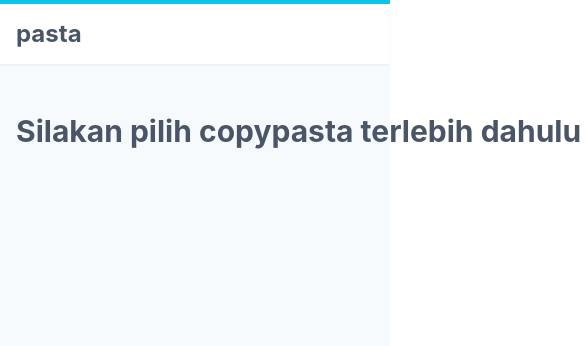
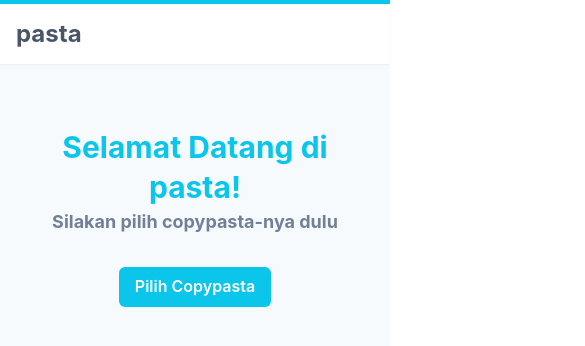
Before and after one commit to stevemc4/pasta, a Next.js app: page / in a window 390 px wide. Shown: the top 346 px of the page, 585 px wide, since content can reach past the window. Built offline with nearby package versions, Linux system fonts and the light colour scheme.

Commit message:
Added selection sheet for mobile

```diff
--- /dev/null
+++ b/src/components/CopypastaSheet/index.tsx
@@ -0,0 +1,64 @@
+import React from 'react'
+import { Drawer, DrawerBody, DrawerContent, DrawerOverlay, DrawerHeader, List, Button, ListItem, Text } from '@chakra-ui/react'
+
+import Templates from '../../templates'
+import Template from '../../types/Template'
+
+interface Props {
+  isOpen: boolean,
+  onClose: () => void,
+  onSelect: (template: Template) => void
+}
+
+const CopypastaSheet = ({ isOpen, onClose, onSelect }: Props): React.ReactElement => {
+  return (
+    <Drawer
+      isOpen={isOpen}
+      onClose={onClose}
+      placement="bottom"
+    >
+      <DrawerOverlay>
+        <DrawerContent>
+          <DrawerHeader>
+            <Text color="cyan.400">Daftar Copypasta</Text>
+          </DrawerHeader>
+          <DrawerBody ml={-2}>
+          <List listStyleType="none">
+            {Templates.map(item => (
+              <ListItem
+                key={item.name}
+              >
+                <Button
+                  justifyContent="start"
+                  bg="transparent"
+                  color="gray.600"
+                  width="100%"
+                  px="2"
+                  py="6"
+                  borderRadius="4px"
+                  transition="background 0.2s"
+                  cursor="pointer"
+                  _hover={{
+                    bg: 'cyan.100'
+                  }}
+                  onClick={() => onSelect(item)}
+                >
+                  <Text fontSize="xl">{item.name}</Text>
+                </Button>
+              </ListItem>
+            ))}
+            </List>
+          </DrawerBody>
+        </DrawerContent>
+      </DrawerOverlay>
+    </Drawer>
+  )
+}
+
+CopypastaSheet.defaultProps = {
+  onSelect: () => {
+    // nothing
+  }
+}
+
+export default CopypastaSheet
--- /dev/null
+++ b/src/components/Welcome/index.tsx
@@ -0,0 +1,20 @@
+import React from 'react'
+import { Box, Text, Heading, Button, Center } from '@chakra-ui/react'
+
+interface Props {
+  onButtonClick: () => void
+}
+
+const Welcome = ({ onButtonClick }: Props): React.ReactElement => {
+  return (
+      <Box w="100%" my="auto">
+        <Heading textAlign="center" color="cyan.400">Selamat Datang di pasta!</Heading>
+        <Text fontSize="lg" fontWeight="bold" color="gray.500" textAlign="center" mb={{ base: 8, md: 0 }}>Silakan pilih copypasta-nya dulu</Text>
+        <Center display={{ base: 'flex', md: 'none' }}>
+          <Button colorScheme="cyan" color="white" onClick={onButtonClick}>Pilih Copypasta</Button>
+        </Center>
+      </Box>
+  )
+}
+
+export default Welcome
--- a/src/layout/Default/index.tsx
+++ b/src/layout/Default/index.tsx
@@ -11,7 +11,7 @@ const Default = ({ children }: Props): React.ReactElement => {
   return (
     <Box bg="gray.50" minH="100vh">
       <Navbar />
-      <Box px="4" pt="16" mt="14">
+      <Box px="4" pt="32">
         <Box maxW="6xl" marginX="auto">
           {children}
         </Box>
--- a/src/pages/index.tsx
+++ b/src/pages/index.tsx
@@ -8,13 +8,17 @@ import Layout from '../layout/Default'
 import Template from '../types/Template'
 
 import Sidebar from '../components/Sidebar'
+import Welcome from '../components/Welcome'
+import CopypastaSheet from '../components/CopypastaSheet'
 
 const Index = (): React.ReactElement => {
   const [template, setTemplate] = useState<Template>()
   const [inputValues, setInputValues] = useState<Record<string, string>>({})
   const { hasCopied, onCopy } = useClipboard(template?.template(inputValues).split(/\n/g).map(item => item.trim()).join('\n') ?? '')
+  const [openSheet, setOpenSheet] = useState(false)
 
   const handleTemplateSelect = (newTemplate: Template): void => {
+    setOpenSheet(false)
     setTemplate(newTemplate)
     setInputValues({ ...newTemplate.fields })
   }
@@ -38,11 +42,13 @@ const Index = (): React.ReactElement => {
         <Box w={{ base: '0px', md: '256px' }} flexShrink={0}>
           <Sidebar onSelect={handleTemplateSelect}/>
         </Box>
+      {template
+        ? (
         <Box pl={{ base: 0, md: 4 }} w={{ base: '100%', md: 'initial' }}>
           <Heading as="h1" color="gray.600" display={{ base: 'none', md: 'initial' }}>
             {template?.name ?? 'Silakan pilih copypasta terlebih dahulu'}
           </Heading>
-          <Button bg="transparent" alignItems="center" p={2} m={-2} display={{ base: 'flex', md: 'none' }}>
+          <Button bg="transparent" alignItems="center" p={2} m={-2} display={{ base: 'flex', md: 'none' }} onClick={() => { setOpenSheet(true) }}>
             <Heading as="h1" color="gray.600">
               {template?.name ?? 'Silakan pilih copypasta terlebih dahulu'}
               <ChevronDownIcon ml={2} color="cyan.400" />
@@ -88,7 +94,12 @@ const Index = (): React.ReactElement => {
             </>
           )}
         </Box>
+          )
+        : (
+        <Welcome onButtonClick={() => { setOpenSheet(true) }}/>
+          )}
       </Flex>
+      <CopypastaSheet isOpen={openSheet} onClose={() => { setOpenSheet(false) }} onSelect={handleTemplateSelect} />
     </Layout>
   )
 }
```
